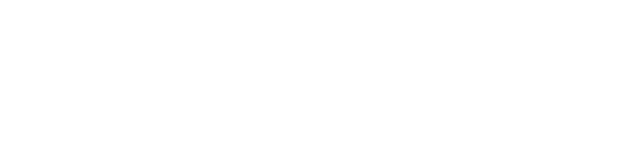
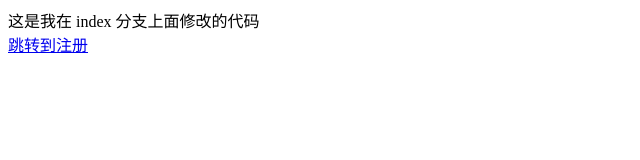
Before and after one commit to Lysjyyds/Demo, a plain HTML site: page index.html in a window 1280 px wide. Shown: the whole page, without its empty margins (0-640 px from the left). Drawn offline with Linux system fonts and the light colour scheme.

Commit message:
login更改index

```diff
--- a/index.html
+++ b/index.html
@@ -5,6 +5,9 @@
     <meta http-equiv="X-UA-Compatible" content="IE=edge">
     <meta name="viewport" content="width=device-width, initial-scale=1.0">
     <title>Document</title>
+    <div>这是我在 index 分支上面修改的代码</div>
+    <a href="./index.html">跳转到注册</a>
+
 </head>
 <body>
 
```
